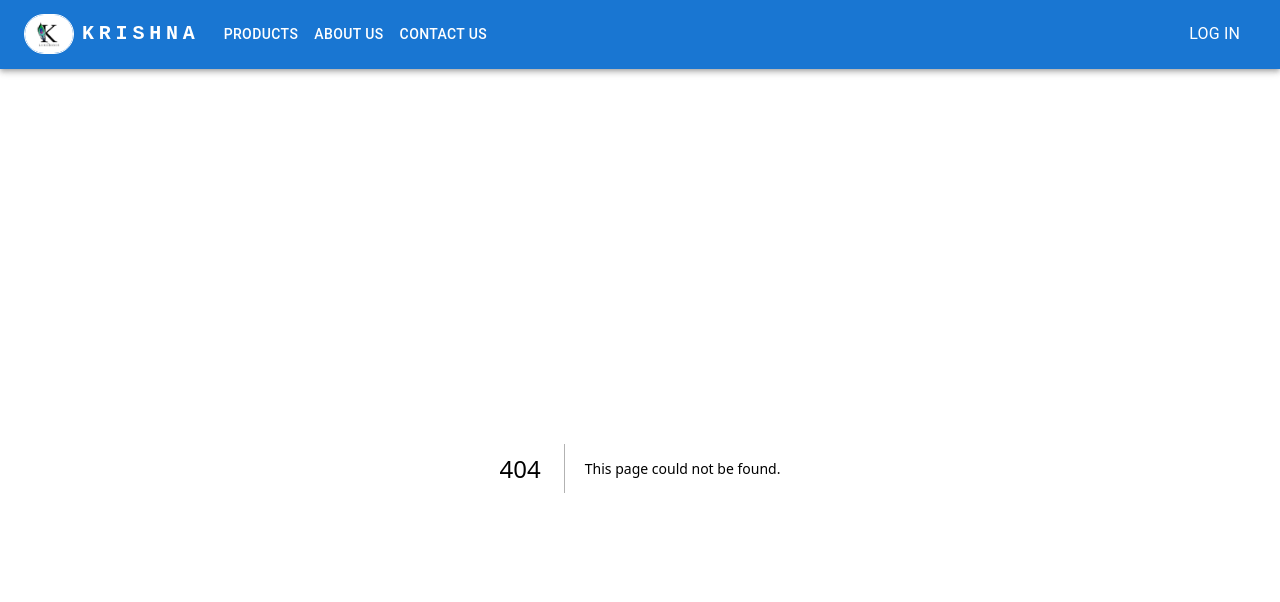
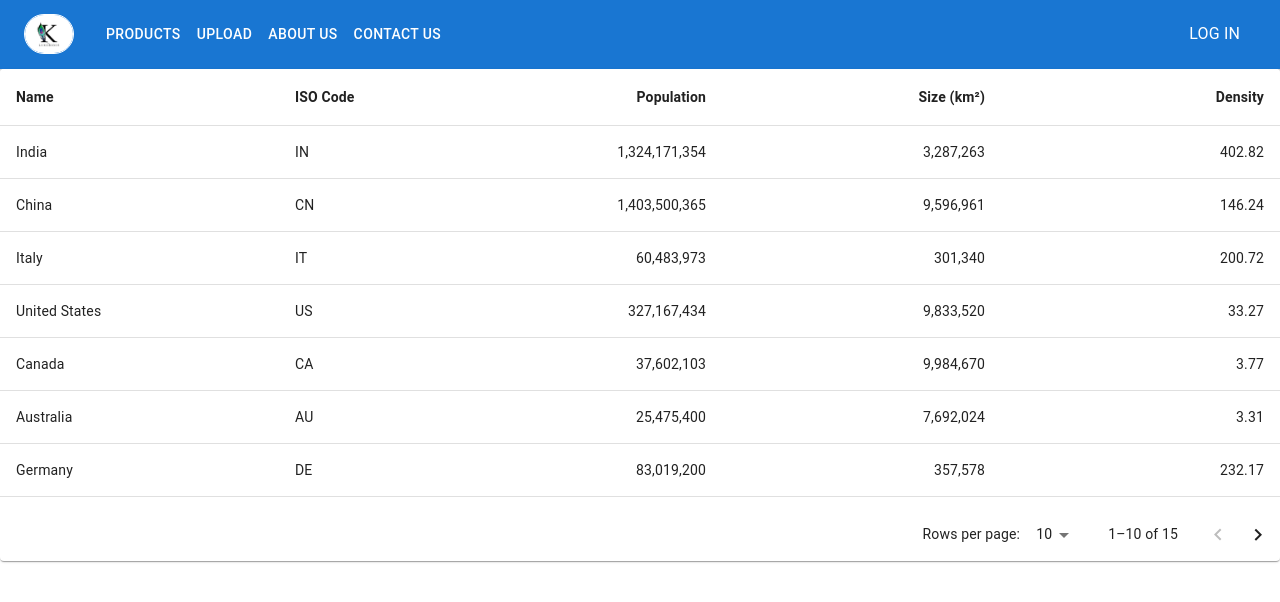
Before and after one commit to Krishna-Awate/Ticket-booking-Frontend, a Next.js app: page /product in a window 1280 px wide. Before the commit this address had no page. Shown: the top 602 px of the page. Built offline with nearby package versions, Linux system fonts and the light colour scheme.

Commit message:
changes for new website

```diff
--- /dev/null
+++ b/app/admin/upload/page.jsx
@@ -0,0 +1,93 @@
+"use client";
+import { useDropzone } from "react-dropzone";
+import * as XLSX from "xlsx";
+import axios from "axios";
+const Swal = require("sweetalert2");
+
+const FileUpload = () => {
+  const { getRootProps, getInputProps } = useDropzone({
+    accept: ".xlsx, .xls",
+    onDrop: (acceptedFiles) => handleFileUpload(acceptedFiles),
+  });
+
+  const handleFileUpload = async (files) => {
+    const file = files[0]; // Assume single file upload
+    const reader = new FileReader();
+
+    reader.onload = async (e) => {
+      const data = new Uint8Array(e.target.result);
+      const workbook = XLSX.read(data, { type: "array" });
+
+      // Process each sheet in the workbook
+      const sheetName = workbook.SheetNames[0];
+      const sheet = workbook.Sheets[sheetName];
+      const jsonData = XLSX.utils.sheet_to_json(sheet);
+
+      console.log("Sheet Data:", jsonData);
+
+      // Send data to backend
+      try {
+        const token = localStorage.getItem("token");
+        const response = await axios.post(
+          `${process.env.NEXT_PUBLIC_BACKEND_HOST}/data/upload`,
+          jsonData,
+          {
+            headers: {
+              Authorization: `Bearer ${token}`,
+              "Content-Type": "application/json",
+            },
+          }
+        );
+        console.log("Data successfully uploaded:", response.data);
+        Swal.fire({
+          title: "Success",
+          text: response.data.message,
+          icon: "success",
+        });
+      } catch (e) {
+        console.error("Error uploading data:", e);
+        Swal.fire({
+          title: "Error!",
+          text: e.response.data.message,
+          icon: "error",
+        });
+      }
+    };
+
+    reader.readAsArrayBuffer(file);
+  };
+
+  return (
+    <div className="flex ml-20 mt-16 w-1/2">
+      <div
+        {...getRootProps({
+          style: {
+            border: "2px dashed #cccccc",
+            borderRadius: "4px",
+            padding: "20px",
+            textAlign: "center",
+            cursor: "pointer",
+            backgroundColor: "#f9f9f9",
+            transition: "border-color 0.3s",
+          },
+        })}
+      >
+        <input
+          {...getInputProps()}
+          style={{ display: "none" }} // Hide the file input element
+        />
+        <p
+          style={{
+            margin: 0,
+            fontSize: "16px",
+            color: "#333",
+          }}
+        >
+          Click here to upload excel file
+        </p>
+      </div>
+    </div>
+  );
+};
+
+export default FileUpload;
--- a/app/auth/login/page.jsx
+++ b/app/auth/login/page.jsx
@@ -1,11 +1,13 @@
 "use client";
-import { useState } from "react";
+import { useEffect, useState } from "react";
 import { Formik, Form, ErrorMessage } from "formik";
 import * as Yup from "yup";
 const Swal = require("sweetalert2");
 import Link from "next/link";
 import { useRouter } from "next/navigation";
 import Cookies from "js-cookie";
+import { useDispatch, useSelector } from "react-redux";
+import { userUpdate } from "/src/slice/userSlice";
 
 // Material UI imports
 import { Paper, Grid, Button } from "@mui/material";
@@ -30,10 +32,23 @@ const Login = () => {
 
   const classes = useStyles();
   const router = useRouter();
+  const dispatch = useDispatch();
+
   const SignupSchema = Yup.object().shape({
     email: Yup.string().email("Enter valid email").required("Enter your email"),
     password: Yup.string().required("Enter password"),
   });
+
+  useEffect(() => {
+    const token = localStorage.getItem("token");
+    if (token) {
+      router.push("/");
+    }
+  }, []);
+
+  const handleLogin = () => {
+    dispatch(userUpdate(true));
+  };
 
   return (
     <>
@@ -47,10 +62,12 @@ const Login = () => {
             setisButtonLoading(true);
             const user = await userSignIn(values);
             setisButtonLoading(false);
-            // actions.resetForm();
             if (user.status === "success") {
               setUser(user?.data?.user);
               if (user?.data?.user?.is_email_verified) {
+                localStorage.setItem("token", user?.token);
+                localStorage.setItem("user", JSON.stringify(user?.data?.user));
+                handleLogin();
                 router.push("/");
               }
             }
--- /dev/null
+++ b/app/product/page.jsx
@@ -0,0 +1,127 @@
+"use client";
+import * as React from "react";
+import Paper from "@mui/material/Paper";
+import Table from "@mui/material/Table";
+import TableBody from "@mui/material/TableBody";
+import TableCell from "@mui/material/TableCell";
+import TableContainer from "@mui/material/TableContainer";
+import TableHead from "@mui/material/TableHead";
+import TablePagination from "@mui/material/TablePagination";
+import TableRow from "@mui/material/TableRow";
+
+const columns = [
+  { id: "name", label: "Name", minWidth: 170 },
+  { id: "code", label: "ISO\u00a0Code", minWidth: 100 },
+  {
+    id: "population",
+    label: "Population",
+    minWidth: 170,
+    align: "right",
+    format: (value) => value.toLocaleString("en-US"),
+  },
+  {
+    id: "size",
+    label: "Size\u00a0(km\u00b2)",
+    minWidth: 170,
+    align: "right",
+    format: (value) => value.toLocaleString("en-US"),
+  },
+  {
+    id: "density",
+    label: "Density",
+    minWidth: 170,
+    align: "right",
+    format: (value) => value.toFixed(2),
+  },
+];
+
+function createData(name, code, population, size) {
+  const density = population / size;
+  return { name, code, population, size, density };
+}
+
+const rows = [
+  createData("India", "IN", 1324171354, 3287263),
+  createData("China", "CN", 1403500365, 9596961),
+  createData("Italy", "IT", 60483973, 301340),
+  createData("United States", "US", 327167434, 9833520),
+  createData("Canada", "CA", 37602103, 9984670),
+  createData("Australia", "AU", 25475400, 7692024),
+  createData("Germany", "DE", 83019200, 357578),
+  createData("Ireland", "IE", 4857000, 70273),
+  createData("Mexico", "MX", 126577691, 1972550),
+  createData("Japan", "JP", 126317000, 377973),
+  createData("France", "FR", 67022000, 640679),
+  createData("United Kingdom", "GB", 67545757, 242495),
+  createData("Russia", "RU", 146793744, 17098246),
+  createData("Nigeria", "NG", 200962417, 923768),
+  createData("Brazil", "BR", 210147125, 8515767),
+];
+
+export default function StickyHeadTable() {
+  const [page, setPage] = React.useState(0);
+  const [rowsPerPage, setRowsPerPage] = React.useState(10);
+
+  const handleChangePage = (event, newPage) => {
+    setPage(newPage);
+  };
+
+  const handleChangeRowsPerPage = (event) => {
+    setRowsPerPage(+event.target.value);
+    setPage(0);
+  };
+
+  return (
+    <Paper sx={{ width: "100%", overflow: "hidden" }}>
+      <TableContainer sx={{ maxHeight: 440 }}>
+        <Table stickyHeader aria-label="sticky table">
+          <TableHead>
+            <TableRow>
+              {columns.map((column) => (
+                <TableCell
+                  key={column.id}
+                  align={column.align}
+                  style={{
+                    minWidth: column.minWidth,
+                    fontWeight: "bold", // Make headers bold
+                  }}
+                >
+                  {column.label}
+                </TableCell>
+              ))}
+            </TableRow>
+          </TableHead>
+          <TableBody>
+            {rows
+              .slice(page * rowsPerPage, page * rowsPerPage + rowsPerPage)
+              .map((row) => {
+                return (
+                  <TableRow hover role="checkbox" tabIndex={-1} key={row.code}>
+                    {columns.map((column) => {
+                      const value = row[column.id];
+                      return (
+                        <TableCell key={column.id} align={column.align}>
+                          {column.format && typeof value === "number"
+                            ? column.format(value)
+                            : value}
+                        </TableCell>
+                      );
+                    })}
+                  </TableRow>
+                );
+              })}
+          </TableBody>
+        </Table>
+      </TableContainer>
+      <TablePagination
+        rowsPerPageOptions={[10, 25, 100]}
+        component="div"
+        count={rows.length}
+        rowsPerPage={rowsPerPage}
+        page={page}
+        onPageChange={handleChangePage}
+        onRowsPerPageChange={handleChangeRowsPerPage}
+      />
+    </Paper>
+  );
+}
--- /dev/null
+++ b/app/profile/page.jsx
@@ -0,0 +1,7 @@
+import React from "react";
+
+const Profile = () => {
+  return <div>Profile</div>;
+};
+
+export default Profile;
--- a/components/Navbar.jsx
+++ b/components/Navbar.jsx
@@ -19,22 +19,30 @@ import { useSelector, useDispatch } from "react-redux";
 import { userUpdate } from "@/src/slice/userSlice";
 import { useRouter } from "next/navigation";
 
-const pages = ["Products", "About Us", "Contact Us"];
-const settings = ["Profile", "Account", "Dashboard", "Logout"];
+const pages = ["Products", "Upload", "About Us", "Contact Us"];
+const settings = ["Profile", "Logout"];
 
 const Navbar = () => {
   const [anchorElNav, setAnchorElNav] = useState(null);
   const [anchorElUser, setAnchorElUser] = useState(null);
   const [isUserLoggedIn, setIsUserLoggedIn] = useState(false);
+  const [user, setUser] = useState();
+
   const dispatch = useDispatch();
-  // const checkLoggedIn = useSelector((state) => state?.user?.isLoggedIn);
+  const router = useRouter();
+  const checkLoggedIn = useSelector((state) => state?.user?.isLoggedIn);
+  console.log("checkLoggedIn", checkLoggedIn);
 
   useEffect(() => {
-    const userData = JSON.parse(localStorage.getItem("token"));
-    if (userData) {
+    const token = localStorage.getItem("token");
+    const user = JSON.parse(localStorage.getItem("user"));
+    if (token) {
       setIsUserLoggedIn(true);
+      setUser(user);
+    } else {
+      console.log("Something went wrong");
     }
-  }, [isUserLoggedIn]);
+  }, [checkLoggedIn]);
 
   const handleOpenNavMenu = (event) => {
     setAnchorElNav(event.currentTarget);
@@ -43,16 +51,24 @@ const Navbar = () => {
     setAnchorElUser(event.currentTarget);
   };
 
-  const handleCloseNavMenu = () => {
+  const handleCloseNavMenu = (i) => {
     setAnchorElNav(null);
+    if (pages[i] === "Upload") {
+      router.push("/admin/upload");
+    } else if (pages[i] === "Products") {
+      router.push("/product");
+    }
   };
 
   const handleCloseUserMenu = (i) => {
     setAnchorElUser(null);
     if (settings[i] === "Logout") {
-      localStorage.removeItem("user");
+      localStorage.removeItem("token");
       setIsUserLoggedIn("");
       dispatch(userUpdate(false));
+      router.push("/auth/login");
+    } else if (settings[i] === "Profile") {
+      router.push("/profile");
     }
   };
 
@@ -60,8 +76,6 @@ const Navbar = () => {
     <AppBar position="static">
       <Container maxWidth="xl">
         <Toolbar disableGutters>
-          {/* <AdbIcon sx={{ display: { xs: "none", md: "flex" }, mr: 1 }} /> */}
-
           <Typography
             variant="h6"
             noWrap
@@ -88,7 +102,7 @@ const Navbar = () => {
               width={50}
               alt="Logo"
             />
-            <div style={{ marginTop: "4px" }}>KRISHNA</div>
+            {/* <div style={{ marginTop: "4px" }}>KRISHNA</div> */}
           </Typography>
           <Box sx={{ flexGrow: 1, display: { xs: "flex", md: "none" } }}>
             <IconButton
@@ -119,15 +133,15 @@ const Navbar = () => {
                 display: { xs: "block", md: "none" },
               }}
             >
-              {pages.map((page) => (
-                <MenuItem key={page} onClick={handleCloseNavMenu}>
+              {pages.map((page, i) => (
+                <MenuItem key={page} onClick={() => handleCloseNavMenu(i)}>
                   <Typography textAlign="center">{page}</Typography>
                 </MenuItem>
               ))}
             </Menu>
           </Box>
-          <AdbIcon sx={{ display: { xs: "flex", md: "none" }, mr: 1 }} />
-          <Typography
+          {/* <AdbIcon sx={{ display: { xs: "flex", md: "none" }, mr: 1 }} /> */}
+          {/* <Typography
             variant="h5"
             noWrap
             component="a"
@@ -144,12 +158,12 @@ const Navbar = () => {
             }}
           >
             KRISHNA
-          </Typography>
+          </Typography> */}
           <Box sx={{ flexGrow: 1, display: { xs: "none", md: "flex" } }}>
-            {pages.map((page) => (
+            {pages.map((page, i) => (
               <Button
                 key={page}
-                onClick={handleCloseNavMenu}
+                onClick={() => handleCloseNavMenu(i)}
                 sx={{ my: 2, color: "white", display: "block" }}
               >
                 {page}
@@ -160,8 +174,24 @@ const Navbar = () => {
           {isUserLoggedIn && (
             <Box sx={{ flexGrow: 0 }}>
               <Tooltip title="Open settings">
-                <IconButton onClick={handleOpenUserMenu} sx={{ p: 0 }}>
-                  <Avatar alt="Remy Sharp" src="/static/images/avatar/3.jpg" />
+                <IconButton
+                  onClick={handleOpenUserMenu}
+                  sx={{
+                    paddingRight: "40px",
+                    width: 24,
+                    height: 20,
+                    display: "flex",
+                    justifyContent: "center",
+                    alignItems: "center",
+                    color: "white",
+                  }}
+                >
+                  {/* <Avatar alt="Remy Sharp" src="/static/images/avatar/3.jpg" /> */}
+                  <MenuItem>
+                    <Typography textAlign="center" sx={{ fontSize: "20px" }}>
+                      {user.name.split(" ")[0]}
+                    </Typography>
+                  </MenuItem>
                 </IconButton>
               </Tooltip>
               <Menu
--- a/package.json
+++ b/package.json
@@ -26,12 +26,14 @@
     "node": "^21.6.1",
     "react": "^18.2.0",
     "react-dom": "^18.2.0",
+    "react-dropzone": "^14.2.3",
     "react-google-recaptcha": "^3.1.0",
     "react-google-recaptcha-v3": "^1.10.1",
     "react-phone-number-input": "^3.3.9",
     "react-redux": "^8.1.3",
     "react-sweetalert2": "^0.6.0",
     "styled-components": "^6.1.0",
+    "xlsx": "^0.18.5",
     "yup": "^1.3.2"
   },
   "devDependencies": {
```
Also changed, not shown: 1 other file (tests, documents, lock files or other folders).
